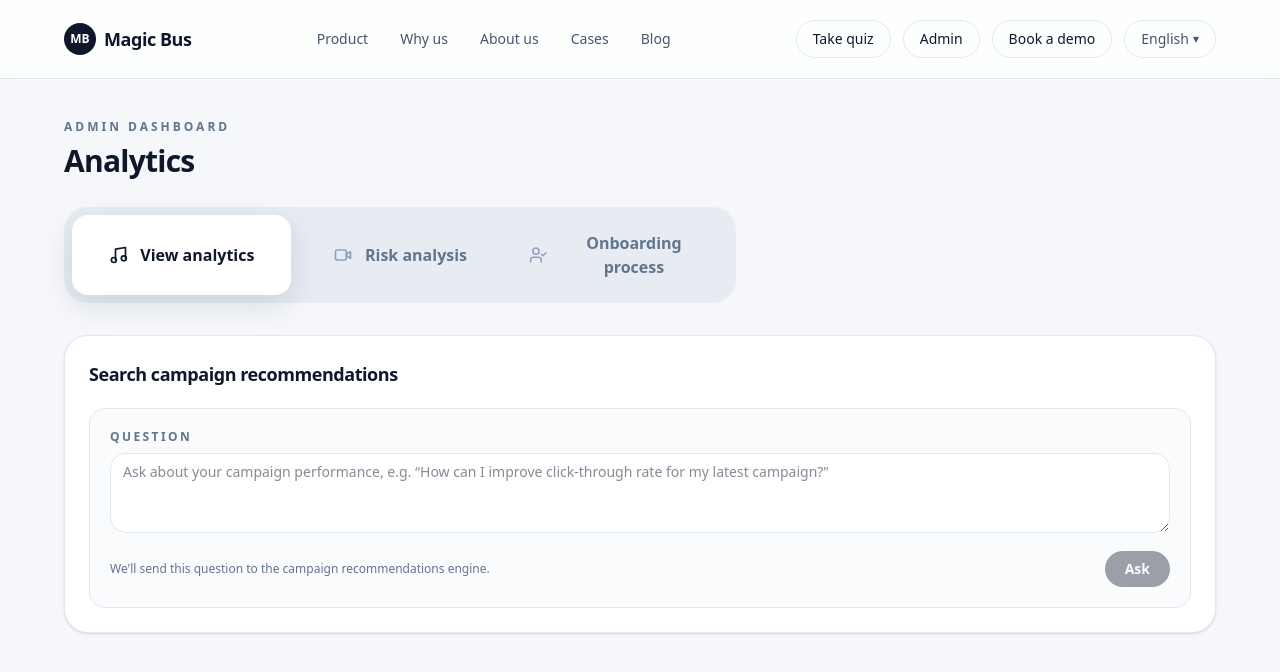
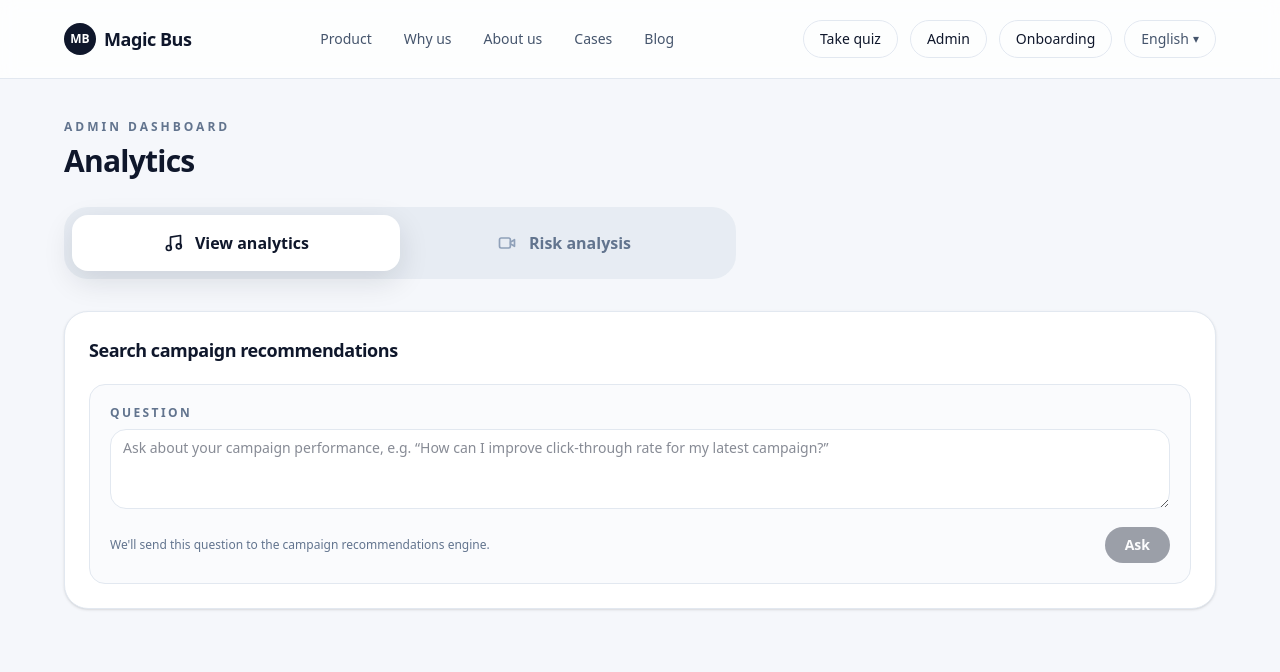
Before and after one commit to shashankpatil125/hehes, a React (Vite) app: page /admin in a window 1280 px wide. Shown: the top 672 px of the page. Built offline with nearby package versions, Linux system fonts and the light colour scheme.

Commit message:
commiting chnages

```diff
--- a/src/App.tsx
+++ b/src/App.tsx
@@ -1,12 +1,14 @@
 import { Navigate, Route, Routes } from 'react-router-dom'
 import AdminDashboard from './pages/AdminDashboard'
 import LandingPage from './pages/LandingPage'
+import OnboardingPage from './pages/OnboardingPage'
 
 function App() {
   return (
     <Routes>
       <Route path="/" element={<LandingPage />} />
       <Route path="/admin" element={<AdminDashboard />} />
+      <Route path="/onboarding" element={<OnboardingPage />} />
       <Route path="*" element={<Navigate to="/" replace />} />
     </Routes>
   )
--- a/src/components/Navbar.tsx
+++ b/src/components/Navbar.tsx
@@ -38,8 +38,11 @@ export default function Navbar({ onTakeQuizClick }: NavbarProps) {
         >
           Admin
         </button>
-          <button className="hidden sm:inline-flex items-center justify-center rounded-full border border-slate-200 px-4 py-2 text-sm font-medium hover:bg-slate-50 transition">
-            Book a demo
+          <button
+            className="hidden sm:inline-flex items-center justify-center rounded-full border border-slate-200 px-4 py-2 text-sm font-medium hover:bg-slate-50 transition"
+            onClick={() => navigate('/onboarding')}
+          >
+            Onboarding
           </button>
           <button className="inline-flex items-center justify-center rounded-full border border-slate-200 px-4 py-2 text-sm text-slate-600 hover:bg-slate-50 transition">
             English
--- a/src/pages/AdminDashboard.tsx
+++ b/src/pages/AdminDashboard.tsx
@@ -1,10 +1,10 @@
-import { useMemo, useState } from 'react'
+import { useEffect, useMemo, useState } from 'react'
+import { useSearchParams } from 'react-router-dom'
 import Navbar from '../components/Navbar'
-import OnboardingProcessPanel from '../components/admin/OnboardingProcessPanel'
 import RiskAnalysisPanel from '../components/admin/RiskAnalysisPanel'
 import ViewAnalyticsPanel from '../components/admin/ViewAnalyticsPanel'
 
-type DashboardTabKey = 'analytics' | 'risk' | 'onboarding'
+type DashboardTabKey = 'analytics' | 'risk'
 
 function MusicIcon(props: { className?: string }) {
   return (
@@ -43,25 +43,6 @@ function VideoIcon(props: { className?: string }) {
   )
 }
 
-function UserCheckIcon(props: { className?: string }) {
-  return (
-    <svg
-      viewBox="0 0 24 24"
-      fill="none"
-      stroke="currentColor"
-      strokeWidth="2"
-      strokeLinecap="round"
-      strokeLinejoin="round"
-      className={props.className}
-      aria-hidden="true"
-    >
-      <path d="M16 21v-2a4 4 0 0 0-4-4H6a4 4 0 0 0-4 4v2" />
-      <circle cx="9" cy="7" r="4" />
-      <path d="m16 11 2 2 4-4" />
-    </svg>
-  )
-}
-
 export default function AdminDashboard() {
   const tabs = useMemo(
     () =>
@@ -76,16 +57,26 @@ export default function AdminDashboard() {
           label: 'Risk analysis',
           Icon: VideoIcon,
         },
-        {
-          key: 'onboarding' as const,
-          label: 'Onboarding process',
-          Icon: UserCheckIcon,
-        },
       ] as const,
     [],
   )
 
-  const [activeTab, setActiveTab] = useState<DashboardTabKey>('analytics')
+  const [searchParams, setSearchParams] = useSearchParams()
+  const tabFromUrl = searchParams.get('tab') as DashboardTabKey | null
+  const [activeTab, setActiveTab] = useState<DashboardTabKey>(
+    tabFromUrl && ['analytics', 'risk'].includes(tabFromUrl) ? tabFromUrl : 'analytics',
+  )
+
+  useEffect(() => {
+    if (tabFromUrl && ['analytics', 'risk'].includes(tabFromUrl)) {
+      setActiveTab(tabFromUrl)
+    }
+  }, [tabFromUrl])
+
+  const handleTabChange = (tab: DashboardTabKey) => {
+    setActiveTab(tab)
+    setSearchParams({ tab })
+  }
 
   return (
     <div className="min-h-screen bg-[#f5f7fb] text-slate-900 flex flex-col">
@@ -108,7 +99,7 @@ export default function AdminDashboard() {
               <button
                 key={key}
                 type="button"
-                onClick={() => setActiveTab(key)}
+                onClick={() => handleTabChange(key)}
                 className={[
                   'flex-1 inline-flex items-center justify-center gap-3 rounded-2xl px-5 py-4 text-sm sm:text-base font-semibold transition',
                   isActive
@@ -127,7 +118,6 @@ export default function AdminDashboard() {
         <div className="mt-8">
           {activeTab === 'analytics' && <ViewAnalyticsPanel />}
           {activeTab === 'risk' && <RiskAnalysisPanel />}
-          {activeTab === 'onboarding' && <OnboardingProcessPanel />}
         </div>
       </div>
     </div>
--- /dev/null
+++ b/src/pages/OnboardingPage.tsx
@@ -0,0 +1,24 @@
+import Navbar from '../components/Navbar'
+import OnboardingProcessPanel from '../components/admin/OnboardingProcessPanel'
+
+export default function OnboardingPage() {
+  return (
+    <div className="min-h-screen bg-[#f5f7fb] text-slate-900 flex flex-col">
+      <Navbar />
+      <div className="max-w-6xl mx-auto px-4 lg:px-0 py-10 flex-1 w-full">
+        <div className="flex items-end justify-between gap-4 mb-7">
+          <div>
+            <p className="text-xs font-semibold uppercase tracking-[0.25em] text-slate-500 mb-2">
+              Onboarding
+            </p>
+            <h1 className="text-2xl sm:text-3xl font-semibold tracking-tight">
+              Onboarding Process
+            </h1>
+          </div>
+        </div>
+
+        <OnboardingProcessPanel />
+      </div>
+    </div>
+  )
+}
```
